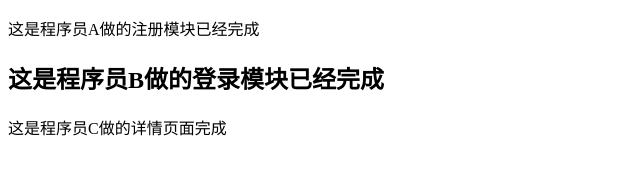
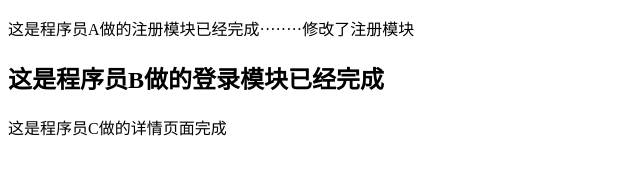
Before and after one commit to Donovan123/WM, a plain HTML site: page index.html in a window 1280 px wide. Shown: the whole page, without its empty margins (0-640 px from the left). Drawn offline with Linux system fonts and the light colour scheme.

Commit message:
注册模块已经被修改完毕

```diff
--- a/index.html
+++ b/index.html
@@ -5,7 +5,7 @@
     <title>Document</title>
 </head>
 <body>
-<p>这是程序员A做的注册模块已经完成</p>
+<p>这是程序员A做的注册模块已经完成········修改了注册模块</p>
 <h2>这是程序员B做的登录模块已经完成</h2>
 <span>这是程序员C做的详情页面完成</span>
 </body>
```
